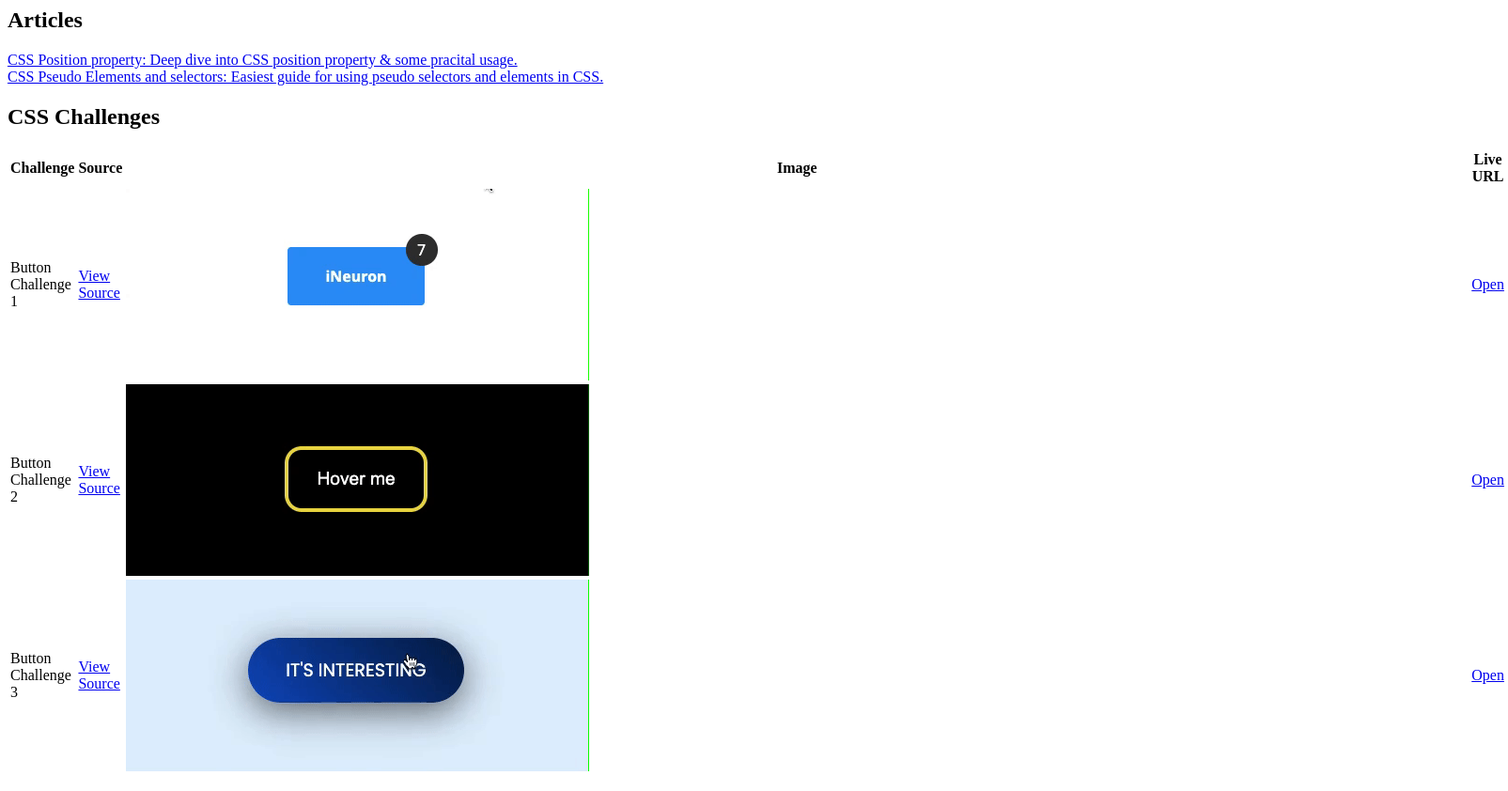
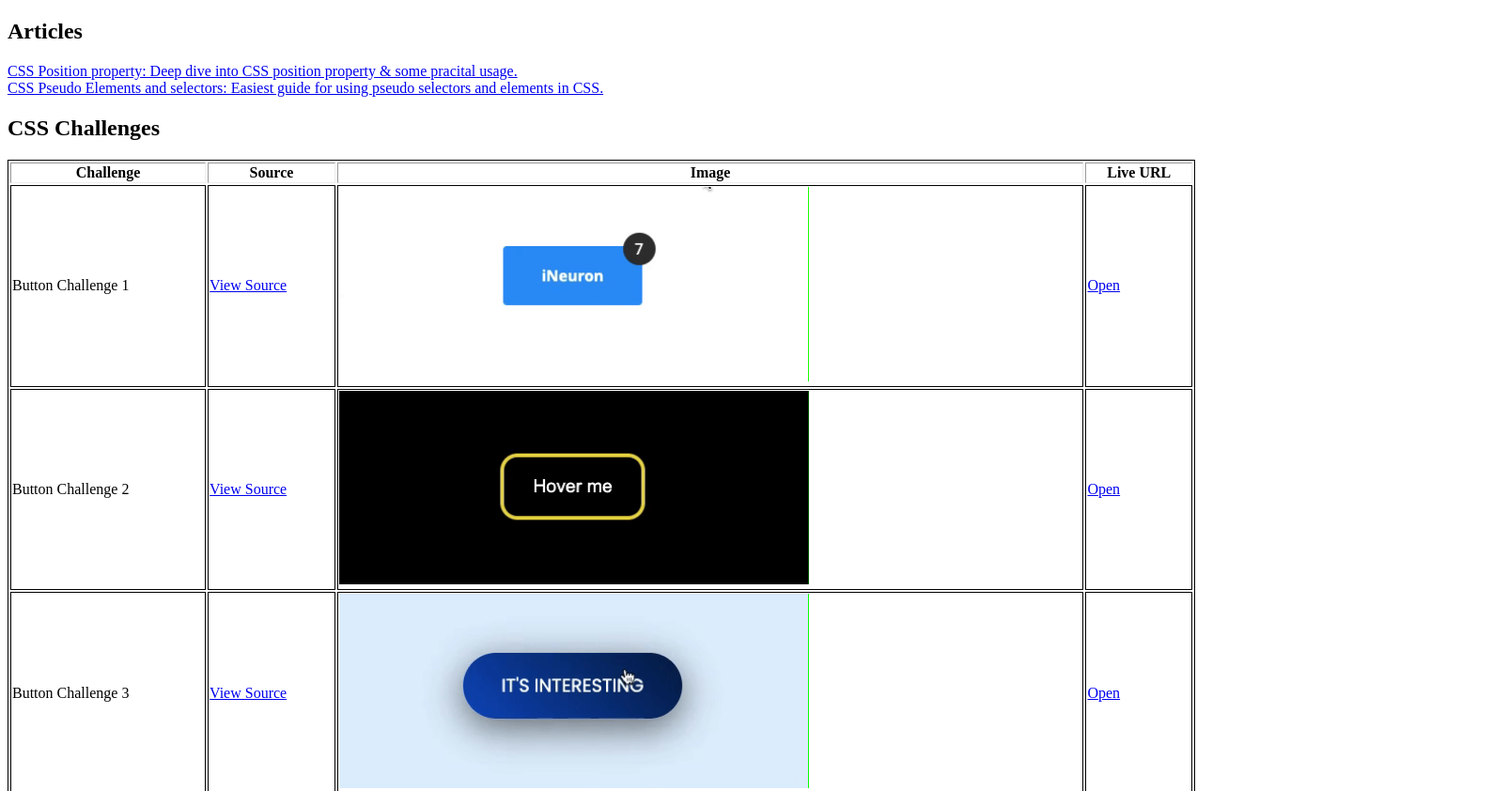
Before and after one commit to ViruSutar/css-challenges-and-projects, a plain HTML site: page index.html in a window 1280 px wide. Shown: the top 842 px of the page at 94% size, 1605 px wide, since content can reach past the window. Drawn offline with Linux system fonts and the light colour scheme.

Commit message:
modified:   README.md 	modified:   index.html

```diff
--- a/index.html
+++ b/index.html
@@ -1,3 +1,20 @@
+<!DOCTYPE html>
+<html lang="en">
+<head>
+    <meta charset="UTF-8">
+    <meta http-equiv="X-UA-Compatible" content="IE=edge">
+    <meta name="viewport" content="width=device-width, initial-scale=1.0">
+    <title>Document</title>
+    <style>
+        img {
+            width: 500px;
+        }
+        table, tr, td {
+            border: 1px solid;
+        }
+    </style>
+</head>
+<body>
     <h2> Articles</h2>
 
     <a href="https://dhruvilxcode.hashnode.dev/deep-dive-into-css-position-some-practical-usage"> CSS Position property: Deep dive into CSS position property & some pracital usage.</a>
@@ -7,7 +24,7 @@
 
 
     <h2> CSS Challenges</h2>
-<table>
+    <table style="width: 100%;" border="1">
         <tr>
             <th>Challenge</th>
             <th>Source</th>
@@ -320,3 +337,5 @@
             </td>
         </tr>
     </table>
+</body>
+</html>
```
Also changed, not shown: README.md. Lines whose indentation alone changed are shown as unchanged.
